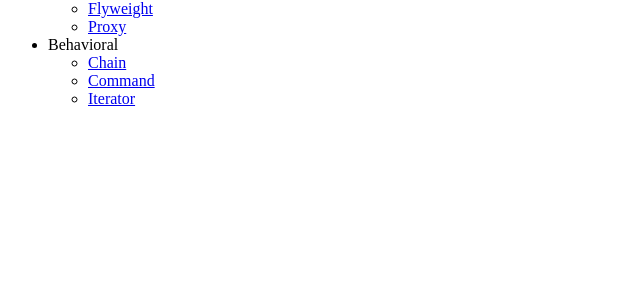
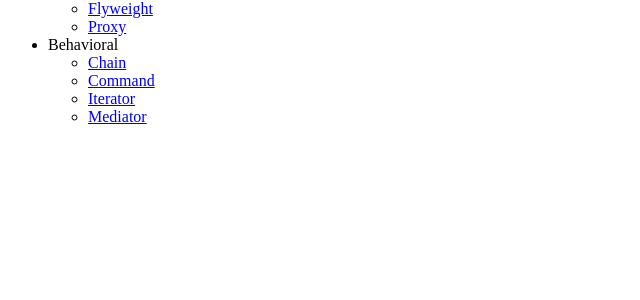
Before and after one commit to CodeHntr/Patterns, a PHP site: page /patterns/index.php?type=1 in a window 1280 px wide. Shown: the part 258-558 px from the top of the page, without its empty margins (0-640 px from the left). Run offline with PHP 8.4, Linux system fonts and the light colour scheme.

Commit message:
add to Patterns menu Mediator button, call namespace

```diff
--- a/index.php
+++ b/index.php
@@ -37,6 +37,7 @@
             <li><a href='http://localhost/patterns/index.php?type=chain'>Chain</a></li>
             <li><a href='http://localhost/patterns/index.php?type=command'>Command</a></li>
             <li><a href='http://localhost/patterns/index.php?type=iterator'>Iterator</a></li>
+            <li><a href='http://localhost/patterns/index.php?type=mediator'>Mediator</a></li>
         </ul>
     </li>
 </ul>
@@ -85,6 +86,9 @@ use Patterns\Behavior\Command\Invoker;
 use Patterns\Behavior\Command\Receiver;
 use Patterns\Behavior\Command\PrintName;
 use Patterns\Behavior\Iterator\WordsCollection;
+use Patterns\Behavior\Mediator\Component1;
+use Patterns\Behavior\Mediator\Component2;
+use Patterns\Behavior\Mediator\ConcreteMediator;
 
 
 switch ($_REQUEST['type']):
@@ -132,6 +136,9 @@ switch ($_REQUEST['type']):
         break;
     case "iterator":
         iterator();
+        break;
+    case "mediator":
+        mediator();
         break;
 endswitch;
 
@@ -430,6 +437,8 @@ function iterator()
     }
 }
 
+
+
 /**
  *
  *
```
